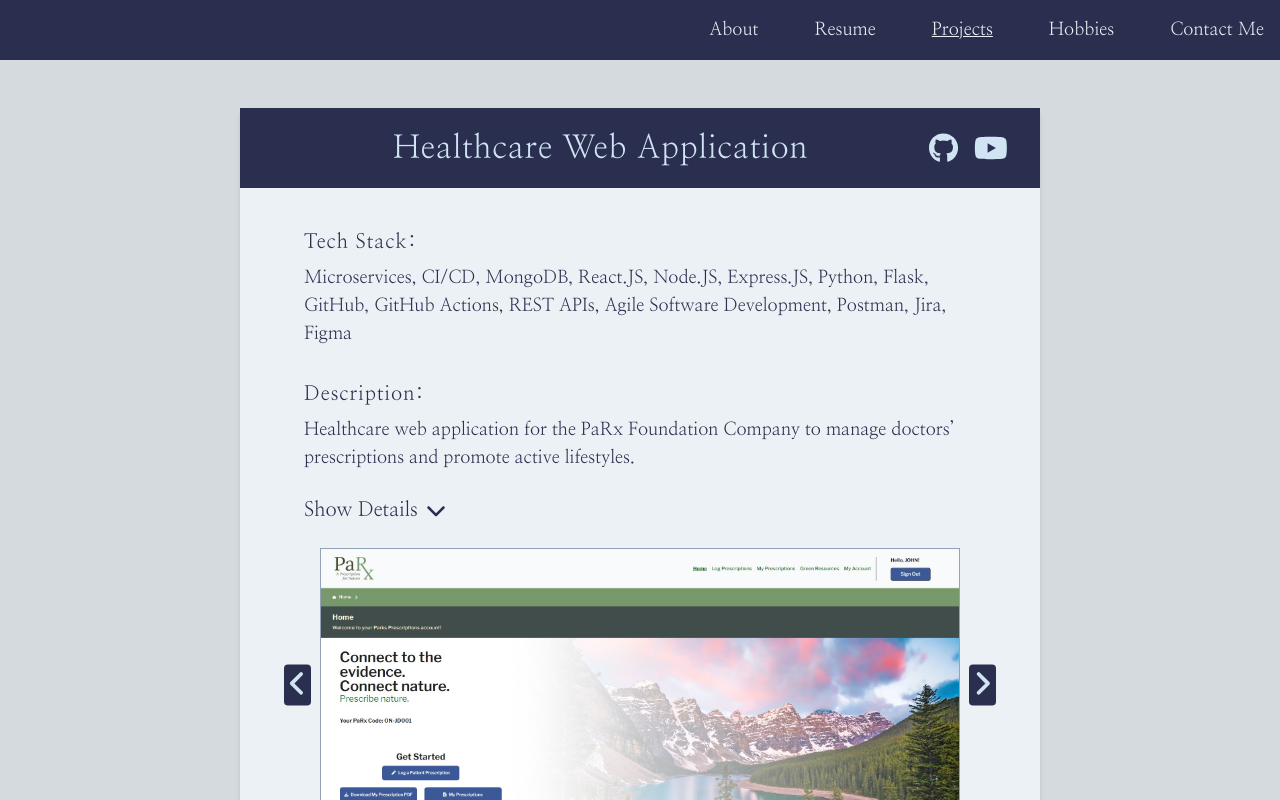
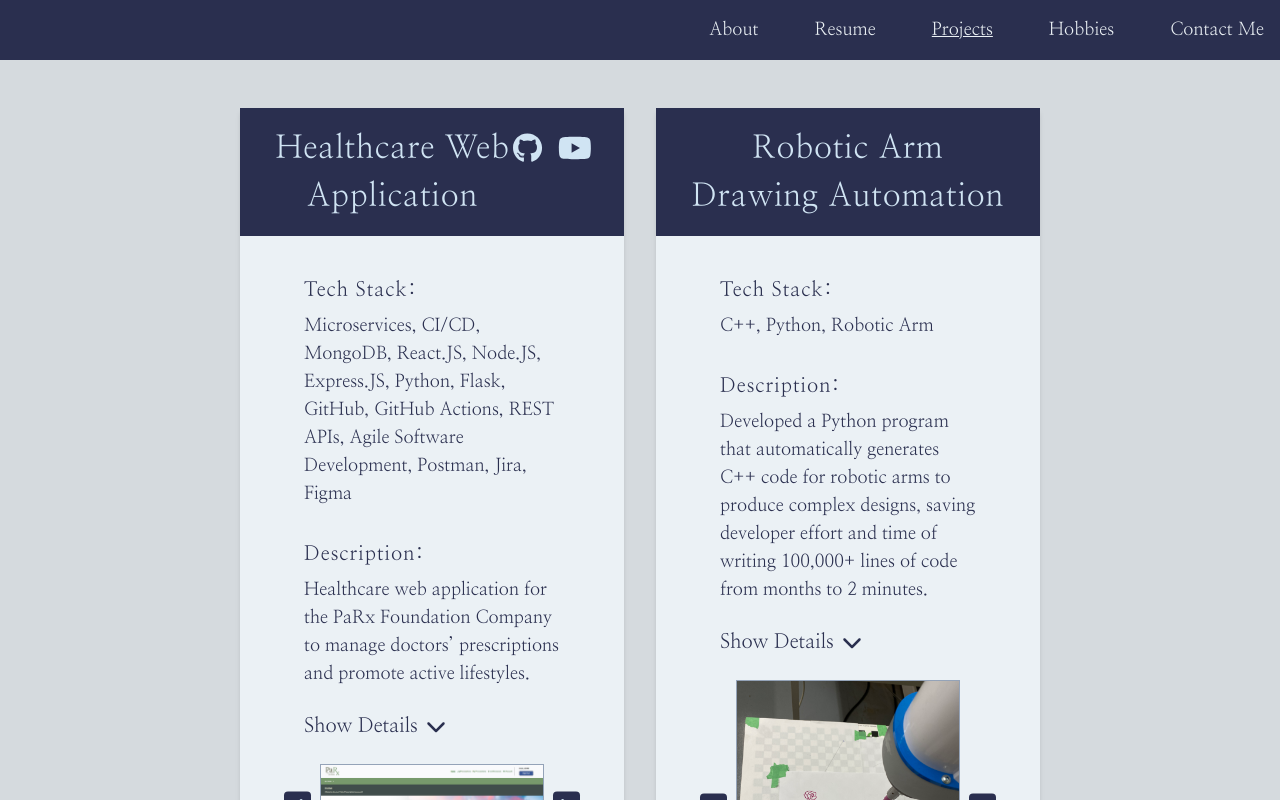
Before and after one commit to Emilyho11/personal-website, a React (Vite) app in the folder frontend/: page /projects in a window 1280 px wide. Shown: the top 800 px of the page. Built offline with nearby package versions, Linux system fonts and the light colour scheme.

Commit message:
Modified layout of projects to grid

```diff
--- a/frontend/src/pages/Projects.jsx
+++ b/frontend/src/pages/Projects.jsx
@@ -198,6 +198,7 @@
 
   return (
     <ContentContainer>
+      <div className='grid grid-cols-1 lg:grid-cols-2 gap-8'>
         {projectData.map((project, index) => (
           <div key={index} className='bg-light_blue text-dark_blue mb-8 shadow-md'>
             <div className='flex justify-between bg-dark_blue text-back_light_blue py-4'>
@@ -246,6 +247,7 @@
             </div>
           </div>
         ))}
+      </div>
     </ContentContainer>
   );
 }
```
Lines whose indentation alone changed are shown as unchanged.
